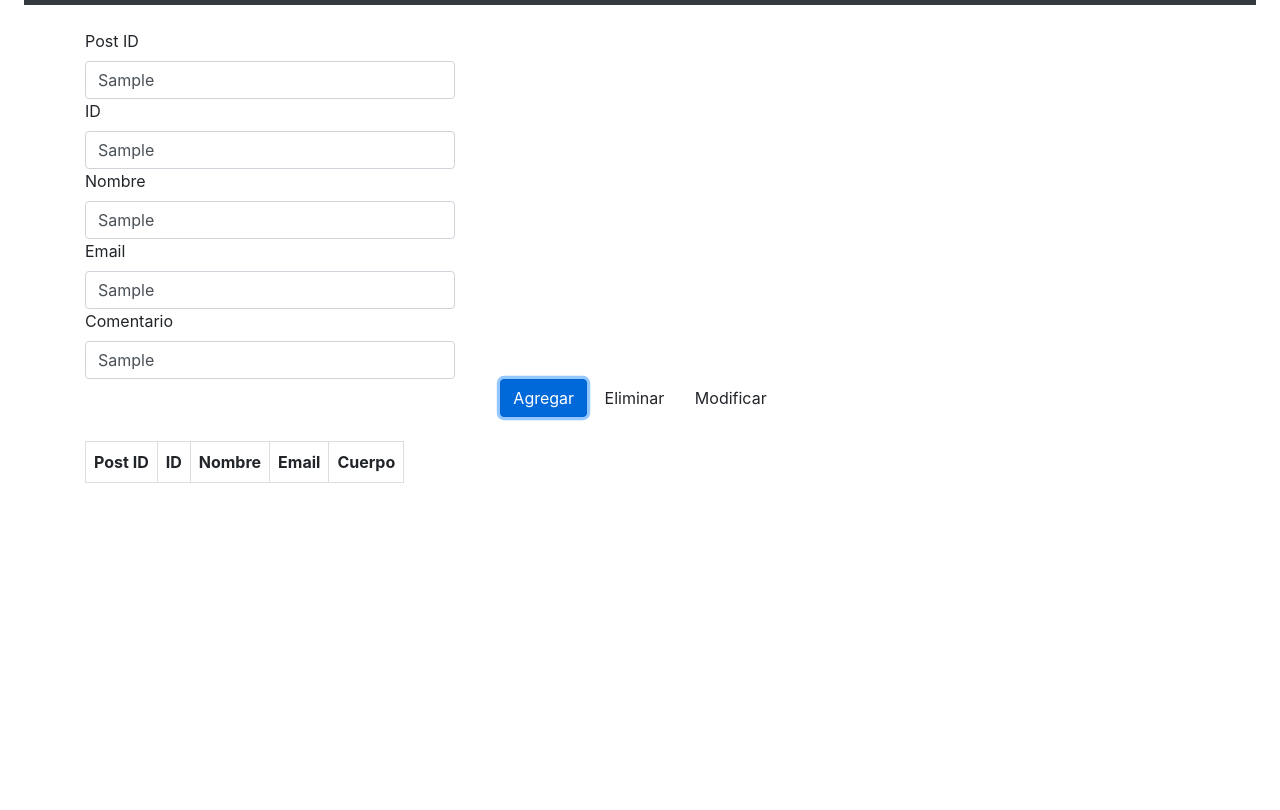
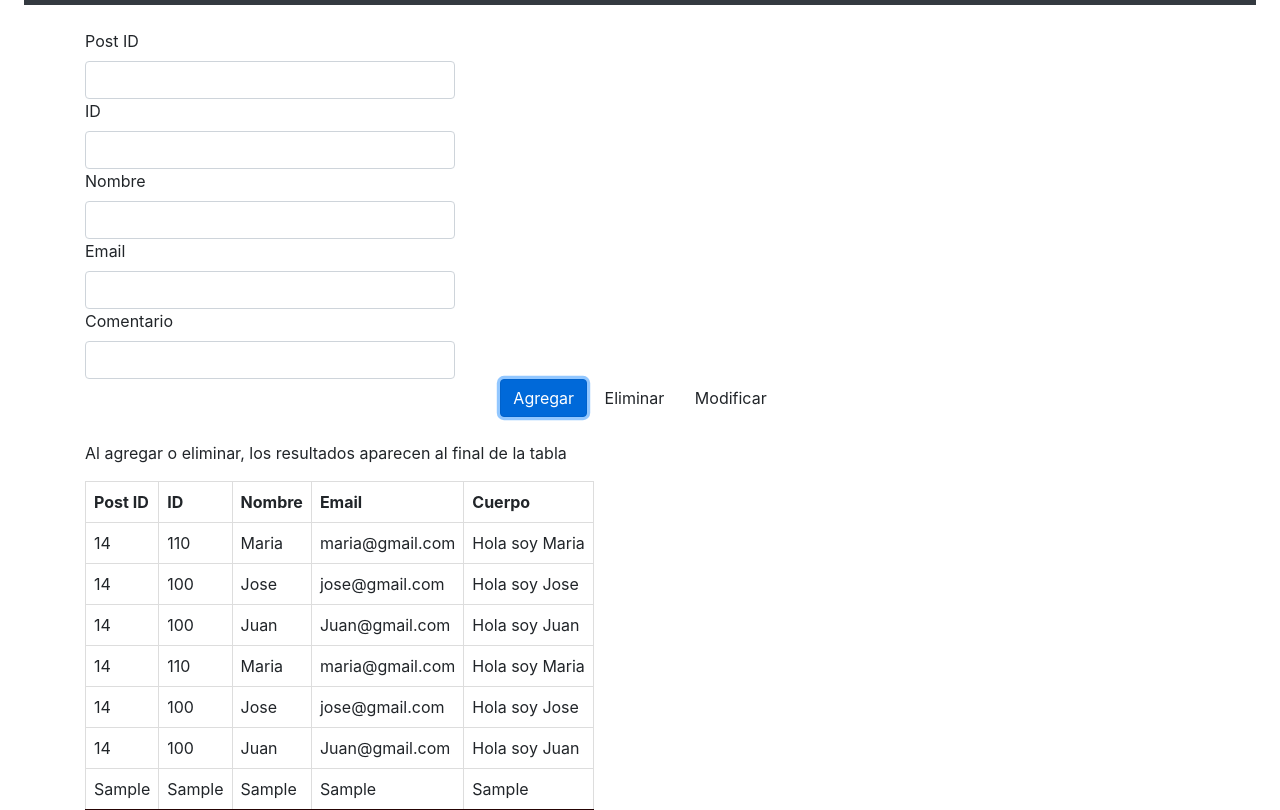
Before and after one commit to robertram/Dise-o-Web-II, a plain HTML site: page Tarea Semana 3/fetch.html in a window 1280 px wide. Both pictures are taken after typing "Sample", "Sample", "Sample", "Sample", "Sample" into the empty fields and a click on the button "Agregar". Shown: the part 75-885 px from the top of the page. Before the commit the page ends 800 px from the top, so only its background shows below. Drawn offline with nearby package versions, Linux system fonts and the light colour scheme; no server answers.

Commit message:
Agregar y eliminar listo

```diff
--- a/Tarea Semana 3/fetch.html
+++ b/Tarea Semana 3/fetch.html
@@ -63,6 +63,8 @@
       <button id="bntModificar" class="btn btn-default">Modificar</button>
   </div>
 
+    <p class="container">Al agregar o eliminar, los resultados aparecen al final de la tabla</p>
+
     <div class="container">
       <div class="row">
         <div class="col-md-9" id="usuariosDiv">
@@ -80,6 +82,8 @@
       </div>
     </div>
 
+    <div id="arreglosString"></div>
+
     <script src="./js/fetch.js"></script>
 </body>
 </html>
--- a/Tarea Semana 3/js/fetch.js
+++ b/Tarea Semana 3/js/fetch.js
@@ -1,68 +1,123 @@
-(function(){
-    cargarDatos=()=>{
+(function () {
+    cargarDatos = () => {
         fetch('https://jsonplaceholder.typicode.com/comments')
-        .then(response => response.json())
-        .then((json) => {
-            json.forEach((e,i)=>{
-                const resultado= document.getElementById('usuariosDiv2');
-                resultado.innerHTML+=
-                `<tr>
+            .then(response => response.json())
+            .then((json) => {
+                json.forEach((e, i) => {
+                    const resultado = document.getElementById('usuariosDiv2');
+                    resultado.innerHTML +=
+                        `<tr>
                     <td>${e.postId}</td>
                     <td>${e.id}</td>
                     <td>${e.name}</td>
                     <td>${e.email}</td>
                     <td>${e.body}</td>
                 <tr>`;
-                console.log(e.id, e.name);
-            });
-        })
+                    //console.log(e.id, e.name);
+                });
+            })
     }
-    cargarDatos();
 
-    const arr = ["Robert", "Katherine", "Valeria"];
-    const divArregloString = document.getElementById('arreglosString');
+    //Json
+    const jsonbody = {
+        postId: "14",
+        id: "100",
+        name: "Juan",
+        email: "Juan@gmail.com",
+        body: "Hola soy Juan"
+    }; //Guardar los inputs en un json y mostrarlos
+
+    //Array de jsons
+    const arrPersona=[{postId: "14",
+    id: "110",
+    name: "Maria",
+    email: "maria@gmail.com",
+    body: "Hola soy Maria"},
+    {postId: "14",
+    id: "100",
+    name: "Jose",
+    email: "jose@gmail.com",
+    body: "Hola soy Jose"}, jsonbody];
+
+    //inserta en la tabla el array de jsons
+    cargarDatosArrayJSON = (arrPersona) => {
+
+        arrPersona.forEach((e, i) => {
+            const resultado = document.getElementById('usuariosDiv2');
+            resultado.innerHTML +=
+                `<tr>
+                <td>${e.postId}</td>
+                <td>${e.id}</td>
+                <td>${e.name}</td>
+                <td>${e.email}</td>
+                <td>${e.body}</td>
+        <tr>`;
+
+        });
+    }
+
+    //agrega en la tabla un json
+    cargarDatosJSON = (jsonbody) => {
+
+        const resultado = document.getElementById('usuariosDiv2');
+        resultado.innerHTML +=
+            `<tr>
+                    <td>${jsonbody.postId}</td>
+                    <td>${jsonbody.id}</td>
+                    <td>${jsonbody.name}</td>
+                    <td>${jsonbody.email}</td>
+                    <td>${jsonbody.body}</td>
+                <tr>`;
+        console.log(jsonbody.id, jsonbody.name);
+    }
+
+    //--------Arreglos--------
+
+    //Botones
     const btnAgregar = document.getElementById('btnAdd');
     const btnEliminar = document.getElementById('btnEliminar');
-    const arrPersona=[{nombre:'Robert', apellido:'Ramírez',ocupacion:'estudiante'}, {nombre:'Katherine', apellido:'Martinez',ocupacion:'desarrolladora'}];
-
-    fetch('https://jsonplaceholder.typicode.com/todos/1')
-  .then(response => response.json())
-  .then(json => console.log(json))
 
     cargar = () => {
-        mostrarArreglo();
         btnAgregar.onclick = agregarElementoArreglo;
         btnEliminar.onclick = eliminarElementoArreglo;
-        btnCambiar.onclick= cambiarColorFondo;
-    }
-    mostrarArreglo = () => {
-        divArregloString.innerHTML = '';
-        var lista = document.createElement('ul');
-        divArregloString.append(lista);
-        //const btnAgregar= document.getElementById('btnAdd');
-
-        /* */
-        arr.forEach((e, i) => { /*elemento, indice, array*/
-            var opcion = document.createElement('li');
-            opcion.innerHTML = e;
-            divArregloString.children[0].append(opcion);
-        });
-        btnAdd.onclick = agregarElementoArreglo;
     }
     agregarElementoArreglo = () => {
-        const nombre = document.getElementById('comentario');
-        arr.push(nombre.value);
-        mostrarArreglo();
-        nombre.value = '';
+        //Inputs a variables
+        const input_post_id = document.getElementById('post-id').value;
+        const input_id = document.getElementById('id').value;
+        const input_name = document.getElementById('nombre').value;
+        const input_email = document.getElementById('email').value;
+        const input_body = document.getElementById('comentario').value;
+
+        var temp = new Object();
+        temp["postId"] = input_post_id;
+        temp["id"] = input_id;
+        temp["name"] = input_name;
+        temp["email"] = input_email;
+        temp["body"] = input_body;
+
+        //Agregar la variable Temp al array de JSONs
+        arrPersona.push(temp);
+        console.log(temp);
+
+        cargarDatosArrayJSON(arrPersona);
+
+        //Eliminar el texto de los inputs. Se puso todo el código en vez de la variable porque con variable no funcionaba
+        document.getElementById('post-id').value = '';
+        document.getElementById('id').value = '';
+        document.getElementById('nombre').value = '';
+        document.getElementById('email').value= '';
+        document.getElementById('comentario').value= '';
     }
     eliminarElementoArreglo = () => {
-        arr.pop();
-        mostrarArreglo();
+        arrPersona.pop();
+        cargarDatosArrayJSON(arrPersona);
     }
-    cambiarColorFondo=()=>{
-        document.body.style.color='red';
-    }
-    cargar();
+
+    cargarDatos(); //Carga el API
+    cargarDatosArrayJSON(arrPersona); //Carga el array de jsons
+    cargar(); //Carga los botones
+
 })()
 
 /*
```
Also changed, not shown: Tarea Semana 3/js/arreglos.js (+19 -20 lines).
